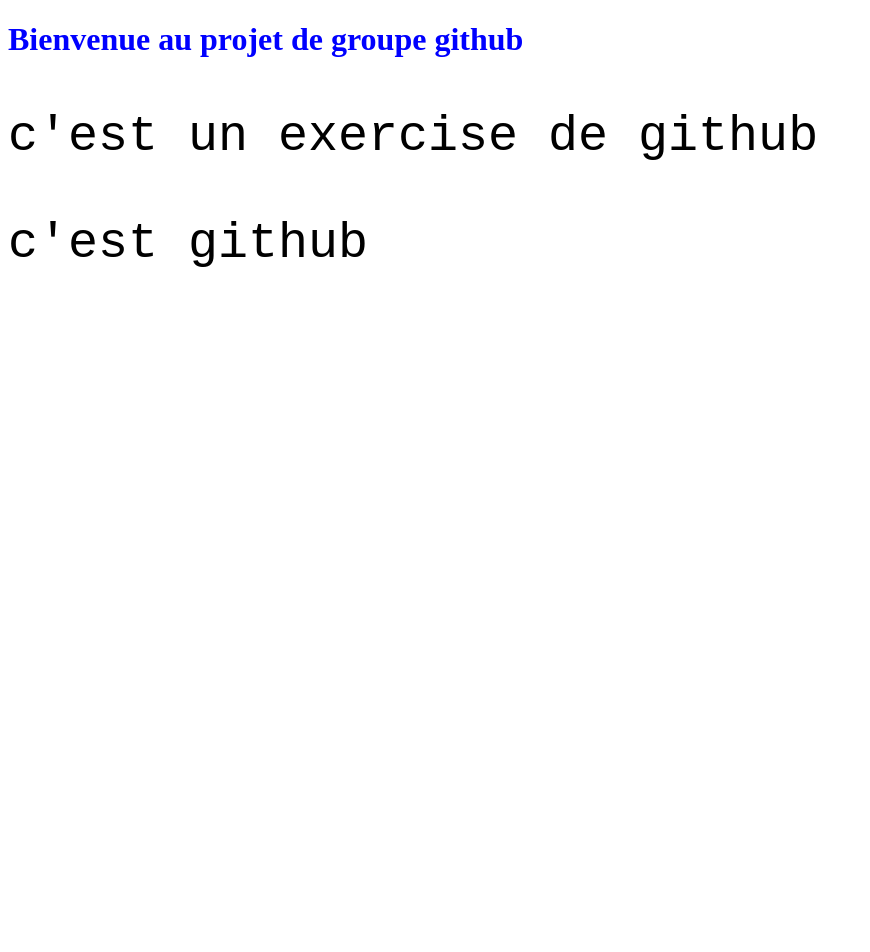
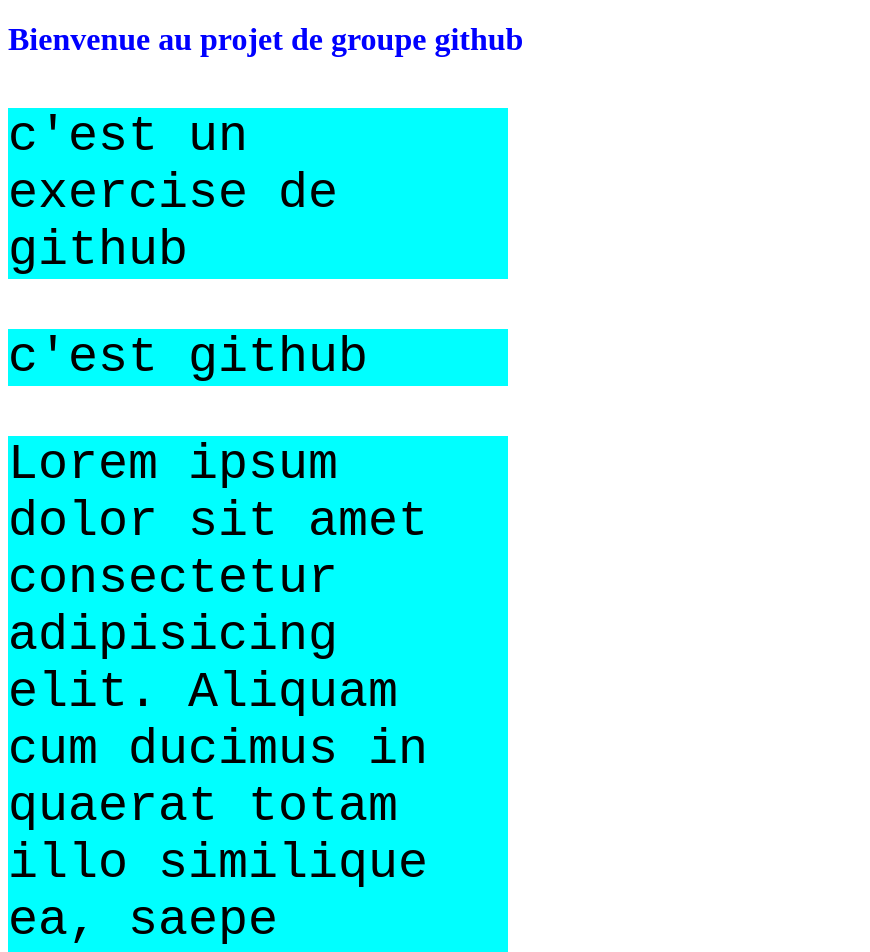
Before and after one commit to Thushen99/projet-groupe-git, a plain HTML site: page index.html in a window 1280 px wide. Shown: the top 952 px of the page, without its empty margins (0-870 px from the left). Before the commit the page ends 800 px from the top, so only its background shows below. Drawn offline with Linux system fonts and the light colour scheme.

Commit message:
ajout balise p avec couleur arriere plan

```diff
--- a/index.html
+++ b/index.html
@@ -12,5 +12,10 @@
     <h1>Bienvenue au projet de groupe github</h1>
     <p>c'est un exercise de github</p>
     <p>c'est github</p>
+    <p>
+        Lorem ipsum dolor sit amet consectetur adipisicing elit.
+        Aliquam cum ducimus in quaerat totam illo similique ea,
+        saepe tempora dicta laudantium sed harum veritatis provident doloribus asperiores. Nesciunt, ex incidunt.
+    </p>
 </body>
 </html>
--- a/style.css
+++ b/style.css
@@ -5,4 +5,6 @@ h1{
 p{
     font-size: 50px;
     font-family: monospace;
+    width: 500px;
+    background-color: aqua;
 }
```
